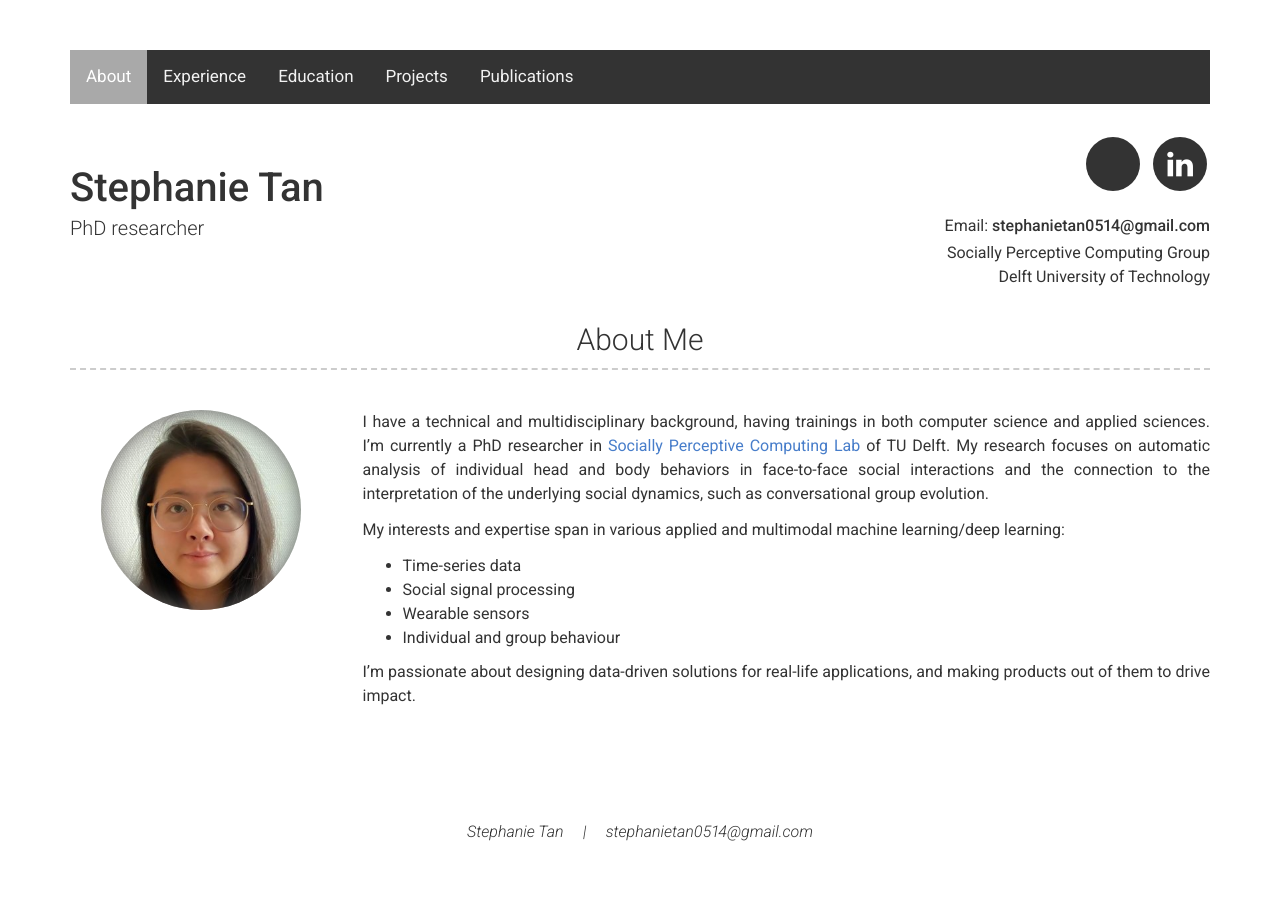
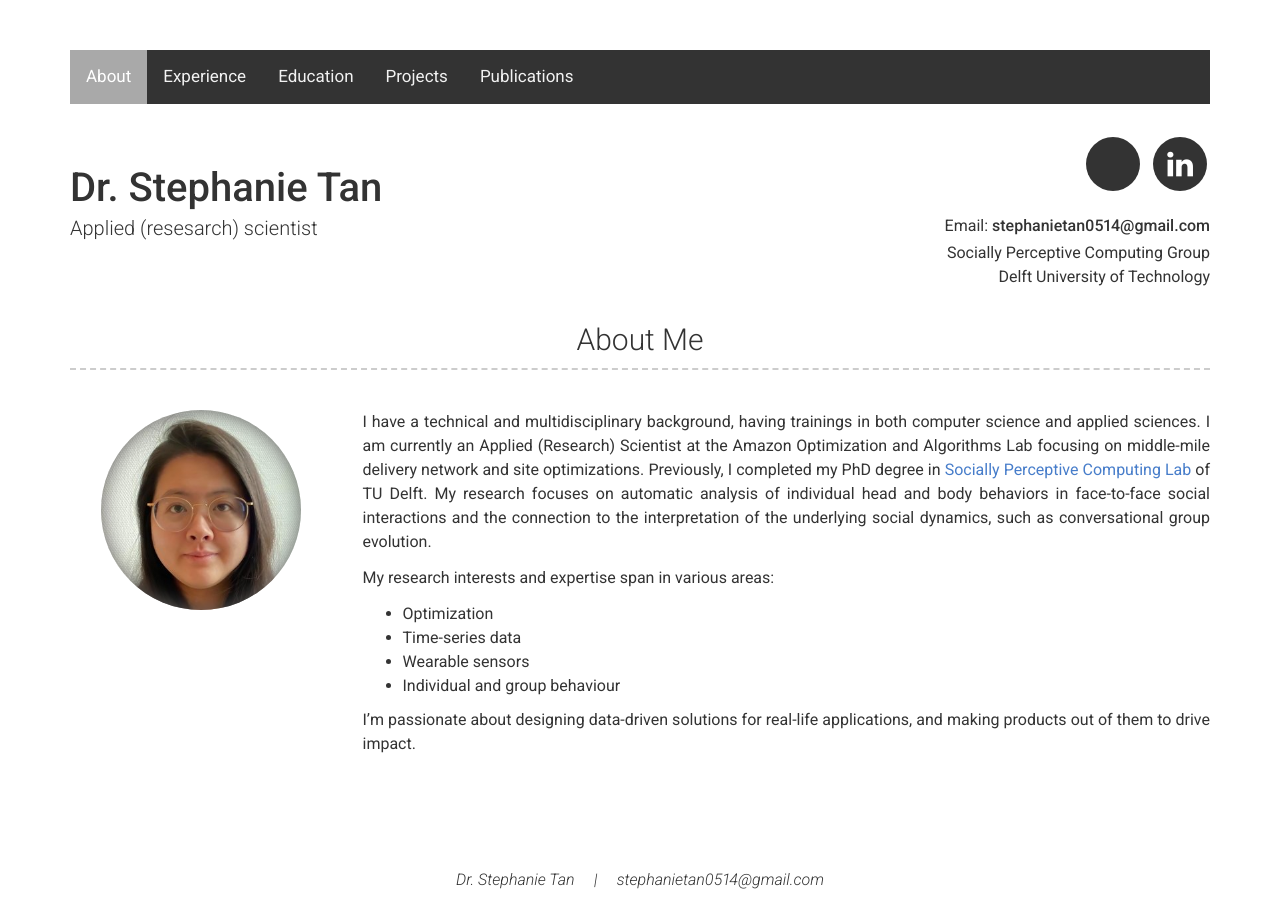
Before and after one commit to steph-tan/steph-tan.github.io, a Jekyll site: the page built from index.md, in a window 1280 px wide. Built offline with Jekyll 4.4.1, drawn with Linux system fonts in a browser that asks for light colours; a style sheet for code colours, icons or effects is not loaded.

Commit message:
Update _config.yml

```diff
--- a/_config.yml
+++ b/_config.yml
@@ -4,8 +4,8 @@
 # favicon: Directory of your favicon (eg. images/favicon.ico)(optional)
 
 # Personal info
-name: Stephanie Tan
-title: PhD researcher
+name: Dr. Stephanie Tan
+title: Applied (resesarch) scientist
 email: stephanietan0514@gmail.com
 #phone: Your phone number (optional)
 #website: Your website (eg. https://google.com)(optional)
@@ -19,12 +19,12 @@
 # about_title: About Me (Use this to override about section title)
 about_profile_image: images/stephanietan.jpg
 about_content: | # this will include new lines to allow paragraphs
-  I have a technical and multidisciplinary background, having trainings in both computer science and applied sciences. I'm currently a PhD researcher in <a href="https://www.tudelft.nl/en/ewi/over-de-faculteit/afdelingen/intelligent-systems/pattern-recognition-bioinformatics/socially-perceptive-computing-lab" target="_blank">Socially Perceptive Computing Lab</a> of TU Delft.
+  I have a technical and multidisciplinary background, having trainings in both computer science and applied sciences. I am currently an Applied (Research) Scientist at the Amazon Optimization and Algorithms Lab focusing on middle-mile delivery network and site optimizations. Previously, I completed my PhD degree in <a href="https://www.tudelft.nl/en/ewi/over-de-faculteit/afdelingen/intelligent-systems/pattern-recognition-bioinformatics/socially-perceptive-computing-lab" target="_blank">Socially Perceptive Computing Lab</a> of TU Delft.
   My research focuses on automatic analysis of individual head and body behaviors in face-to-face social interactions and the connection to the interpretation of the underlying social dynamics, such as conversational group evolution.
 
-  My interests and expertise span in various applied and multimodal machine learning/deep learning:
+  My research interests and expertise span in various areas:
+    - Optimization
     - Time-series data
-    - Social signal processing
     - Wearable sensors
     - Individual and group behaviour
 
```
